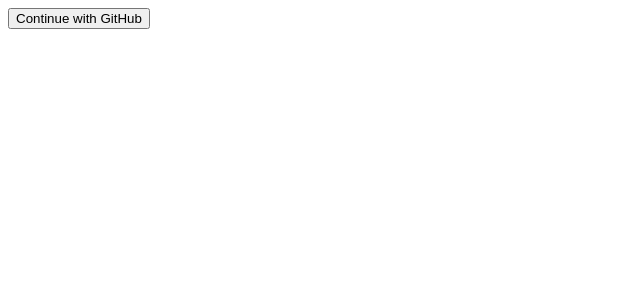
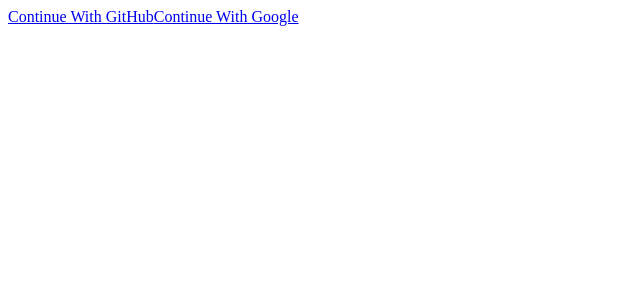
Before and after one commit to gautvm/fullstack-oauth-system, a React (Create React App) app in the folder web/: page / in a window 1280 px wide. Shown: the top 300 px of the page, without its empty margins (0-640 px from the left). Built offline with nearby package versions, Linux system fonts and the light colour scheme; no server answers.

Commit message:
removed react router and replaced it with a tags

```diff
--- a/web/package.json
+++ b/web/package.json
@@ -14,7 +14,6 @@
     "dotenv": "^16.0.1",
     "react": "^18.1.0",
     "react-dom": "^18.1.0",
-    "react-router-dom": "^6.3.0",
     "react-scripts": "5.0.1",
     "typescript": "^4.7.2",
     "web-vitals": "^2.1.4"
--- a/web/src/App.tsx
+++ b/web/src/App.tsx
@@ -1,25 +1,24 @@
 import { useContext } from "react";
-import { useNavigate } from "react-router-dom";
 import { UserContext } from "./contexts/UserContext";
 import { User } from "./types/User";
 
 function App() {
   const user = useContext(UserContext) as User;
-  let navigate = useNavigate();
 
   return (
     <div>
-      {user ? (
+      {!user == undefined ? (
         <div>
           <h1>Welcome {user.id.email}</h1>
         </div>
       ) : (
         <div>
-          <button
-            onClick={() => navigate("http://localhost:4000/api/auth/github")}
-          >
-            Continue with GitHub
-          </button>
+          <a href="http://localhost:4000/api/auth/github">
+            Continue With GitHub
+          </a>
+          <a href="http://localhost:4000/api/auth/google">
+            Continue With Google
+          </a>
         </div>
       )}
     </div>
--- a/web/src/index.tsx
+++ b/web/src/index.tsx
@@ -1,6 +1,5 @@
 import React from "react";
 import ReactDOM from "react-dom/client";
-import { BrowserRouter } from "react-router-dom";
 import App from "./App";
 import { UserContextComponent } from "./contexts/UserContext";
 
@@ -9,10 +8,8 @@
 );
 root.render(
   <React.StrictMode>
-    <BrowserRouter>
-      <UserContextComponent>
-        <App />
-      </UserContextComponent>
-    </BrowserRouter>
+    <UserContextComponent>
+      <App />
+    </UserContextComponent>
   </React.StrictMode>
 );
```
